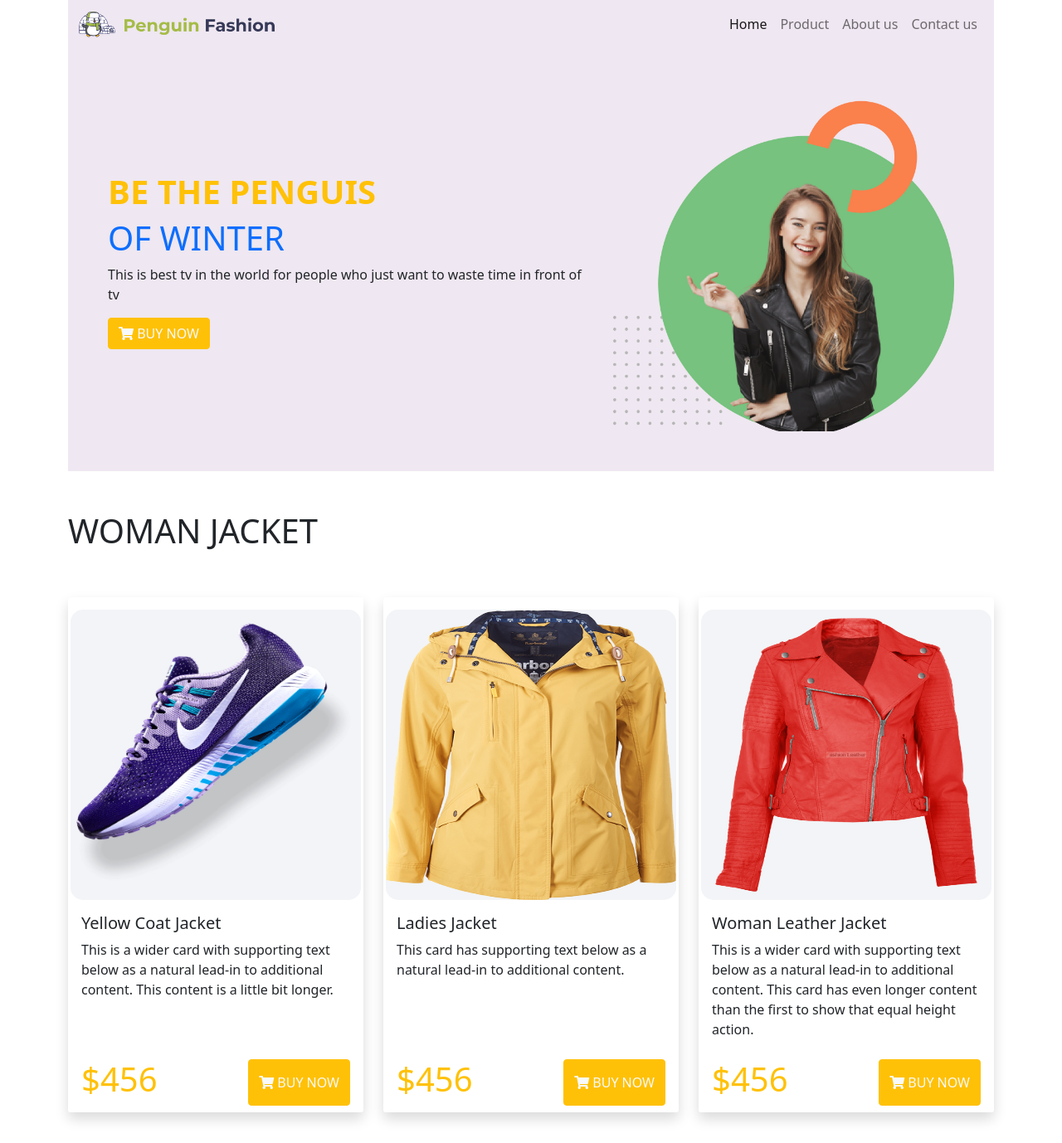
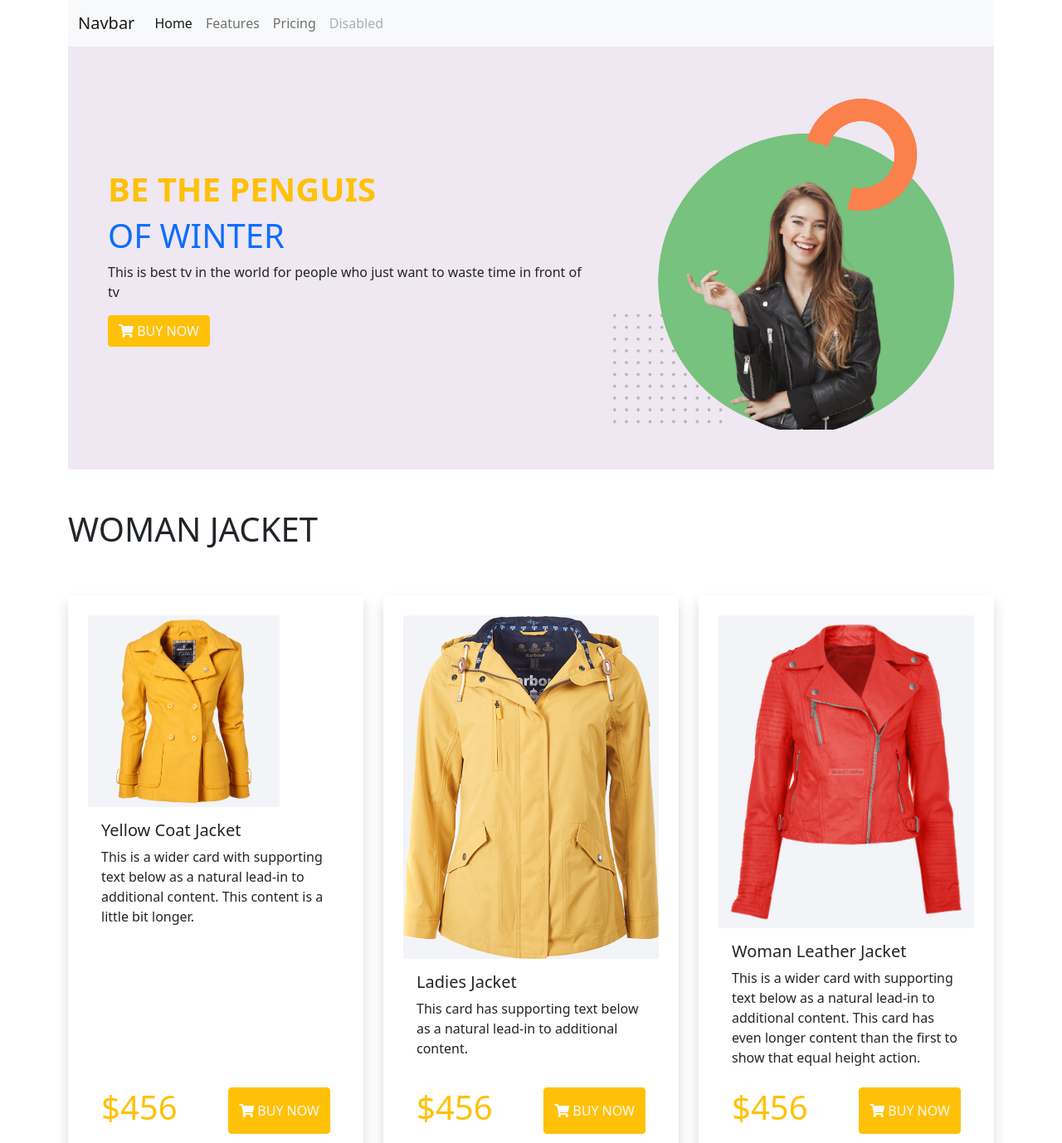
Before and after one commit to Farzana79/responsive-website, a plain HTML site: page index.html in a window 1280 px wide. Shown: the top 1378 px of the page at 83% size. Drawn offline with nearby package versions, Linux system fonts and the light colour scheme.

Commit message:
added something

```diff
--- a/index.html
+++ b/index.html
@@ -12,21 +12,27 @@
     <main>
         <header class="container">
             <section class="first-section">
-                <nav class="navbar navbar-expand-lg navbar-light t">
-                    <div class="container-fluid ">
-                      <a class="navbar-brand" href="#">
-                          <img class="w-50 " src="logo/Group 33072.png" alt="">
-                      </a>
-                      <button class="navbar-toggler" type="button" data-bs-toggle="collapse" data-bs-target="#navbarNavAltMarkup" aria-controls="navbarNavAltMarkup" aria-expanded="false" aria-label="Toggle navigation">
+                <nav class="navbar navbar-expand-lg navbar-light bg-light">
+                    <div class="container-fluid">
+                      <a class="navbar-brand" href="#">Navbar</a>
+                      <button class="navbar-toggler" type="button" data-bs-toggle="collapse" data-bs-target="#navbarNav" aria-controls="navbarNav" aria-expanded="false" aria-label="Toggle navigation">
                         <span class="navbar-toggler-icon"></span>
                       </button>
-                      <div class="collapse navbar-collapse" id="navbarNavAltMarkup">
-                        <div class="navbar-nav ms-auto ">
-                          <a class="nav-link active" aria-current="page" href="#">Home</a>
-                          <a class="nav-link" href="#">Product</a>
-                          <a class="nav-link" href="#">About us </a>
-                          <a class="nav-link" href="#" tabindex="-1" aria-disabled="true">Contact us</a>
-                        </div>
+                      <div class="collapse navbar-collapse" id="navbarNav">
+                        <ul class="navbar-nav">
+                          <li class="nav-item">
+                            <a class="nav-link active" aria-current="page" href="#">Home</a>
+                          </li>
+                          <li class="nav-item">
+                            <a class="nav-link" href="#">Features</a>
+                          </li>
+                          <li class="nav-item">
+                            <a class="nav-link" href="#">Pricing</a>
+                          </li>
+                          <li class="nav-item">
+                            <a class="nav-link disabled" href="#" tabindex="-1" aria-disabled="true">Disabled</a>
+                          </li>
+                        </ul>
                       </div>
                     </div>
                   </nav>
@@ -59,8 +65,8 @@
 
             <div class="row row-cols-1 row-cols-md-3 g-4">
                 <div class="col ">
-                    <div class="card panda-card h-100 shadow">
-                        <img class="card-img " src="image/1.png" class="card-img-top" alt="...">
+                    <div class="card panda-card h-100 shadow p-4">
+                        <img   src="image/ladies1.png" class=" card-img card-img-top w-75" alt="...">
                         <div class="card-body">
                             <h5 class="card-title">Yellow Coat Jacket </h5>
 
@@ -78,7 +84,7 @@
                     </div>
                 </div>
                 <div class="col">
-                    <div class="card panda-card h-100 shadow">
+                    <div class="card panda-card h-100 shadow p-4">
                         <img class="card-img" src="image/ladies2.png" class="card-img-top" alt="...">
                         <div class="card-body">
                             <h5 class="card-title">Ladies Jacket </h5>
@@ -97,7 +103,7 @@
                     </div>
                 </div>
                 <div class="col">
-                    <div class="card panda-card h-100 shadow">
+                    <div class="card panda-card h-100 shadow p-4">
                         <img class="card-img" src="image/ladies3.png" class="card-img-top" alt="...">
                         <div class="card-body">
                             <h5 class="card-title">Woman Leather Jacket</h5>
@@ -125,7 +131,7 @@
 
             <div class="row row-cols-1 row-cols-md-3 g-4">
                 <div class="col ">
-                    <div class="card panda-card h-100 shadow">
+                    <div class="card panda-card h-100 shadow p-4">
                         <img class="card-img " src="image/man1.png" class="card-img-top" alt="...">
                         <div class="card-body">
                             <h5 class="card-title">Yellow Coat Jacket </h5>
@@ -144,7 +150,7 @@
                     </div>
                 </div>
                 <div class="col">
-                    <div class="card panda-card h-100 shadow">
+                    <div class="card panda-card h-100 shadow p-4">
                         <img class="card-img" src="image/man2.png" class="card-img-top" alt="...">
                         <div class="card-body">
                             <h5 class="card-title">Ladies Jacket </h5>
@@ -163,7 +169,7 @@
                     </div>
                 </div>
                 <div class="col">
-                    <div class="card panda-card h-100 shadow">
+                    <div class="card panda-card h-100 shadow p-4">
                         <img class="card-img" src="image/man3.png" class="card-img-top" alt="...">
                         <div class="card-body">
                             <h5 class="card-title">Woman Leather Jacket</h5>
--- a/style.css
+++ b/style.css
@@ -13,17 +13,12 @@
 
 
 .card-img{
-    justify-content: center;
-    max-height: 350px;
-    max-width: 350px;
-    margin-left: auto;
-    margin-right: auto;
-    margin-top: 15px;
-    border-radius: 15px;
+
+    background-color: rgb(242, 244, 247);
 
 
 
-    background-color: rgb(242, 244, 247);
+
 }
 .last{
     border-radius: 15px;
```
